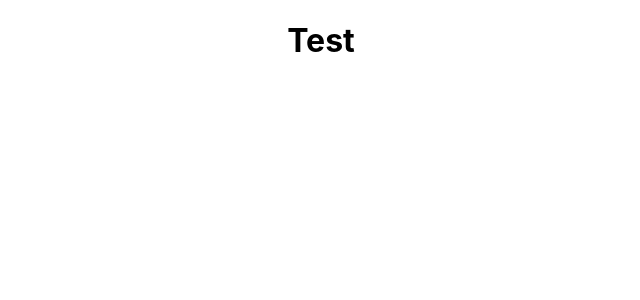
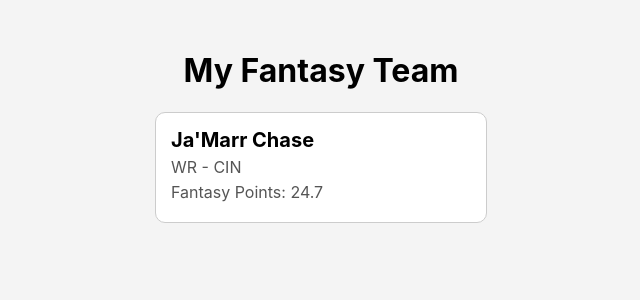
Before and after one commit to CollinCreech/fantasy-football-analyzer, a React (Create React App) app in the folder ffa/: page / in a window 1280 px wide. Shown: the top 300 px of the page, without its empty margins (319-959 px from the left). Built offline with nearby package versions, Linux system fonts and the light colour scheme.

Commit message:
feat: add player card

```diff
--- a/ffa/src/App.css
+++ b/ffa/src/App.css
@@ -1,38 +1,10 @@
 .App {
-  text-align: center;
-}
+  min-height: 100vh;
+  padding: 30px;
 
-.App-logo {
-  height: 40vmin;
-  pointer-events: none;
-}
-
-@media (prefers-reduced-motion: no-preference) {
-  .App-logo {
-    animation: App-logo-spin infinite 20s linear;
-  }
-}
-
-.App-header {
-  background-color: #282c34;
-  min-height: 100vh;
   display: flex;
   flex-direction: column;
   align-items: center;
-  justify-content: center;
-  font-size: calc(10px + 2vmin);
-  color: white;
+
+  background-color: #f4f4f4;
 }
-
-.App-link {
-  color: #61dafb;
-}
-
-@keyframes App-logo-spin {
-  from {
-    transform: rotate(0deg);
-  }
-  to {
-    transform: rotate(360deg);
-  }
-}
--- a/ffa/src/App.js
+++ b/ffa/src/App.js
@@ -1,10 +1,20 @@
-import logo from './logo.svg';
-import './App.css';
+import "./App.css";
+import PlayerCard from "./components/PlayerCard/PlayerCard";
 
 function App() {
+  const player = {
+    name: "Ja'Marr Chase",
+    position: "WR",
+    team: "CIN",
+    points: 24.7,
+    image: "https://a.espncdn.com/i/headshots/nfl/players/full/4362628.png",
+  };
+
   return (
     <div className="App">
-      <h1>Test</h1>
+      <h1>My Fantasy Team</h1>
+
+      <PlayerCard player={player} />
     </div>
   );
 }
--- /dev/null
+++ b/ffa/src/components/PlayerCard/PlayerCard.css
@@ -0,0 +1,22 @@
+.player-card {
+  width: 300px;
+  display: flex;
+  align-items: center;
+  gap: 15px;
+
+  padding: 15px;
+  border: 1px solid #ccc;
+  border-radius: 10px;
+
+  background-color: white;
+}
+
+.player-info h2 {
+  margin: 0;
+  font-size: 20px;
+}
+
+.player-info p {
+  margin: 5px 0;
+  color: #555;
+}
--- /dev/null
+++ b/ffa/src/components/PlayerCard/PlayerCard.js
@@ -0,0 +1,17 @@
+import "./PlayerCard.css";
+
+function PlayerCard({ player }) {
+  return (
+    <div className="player-card">
+      <div className="player-info">
+        <h2>{player.name}</h2>
+        <p>
+          {player.position} - {player.team}
+        </p>
+        <p>Fantasy Points: {player.points}</p>
+      </div>
+    </div>
+  );
+}
+
+export default PlayerCard;
```
